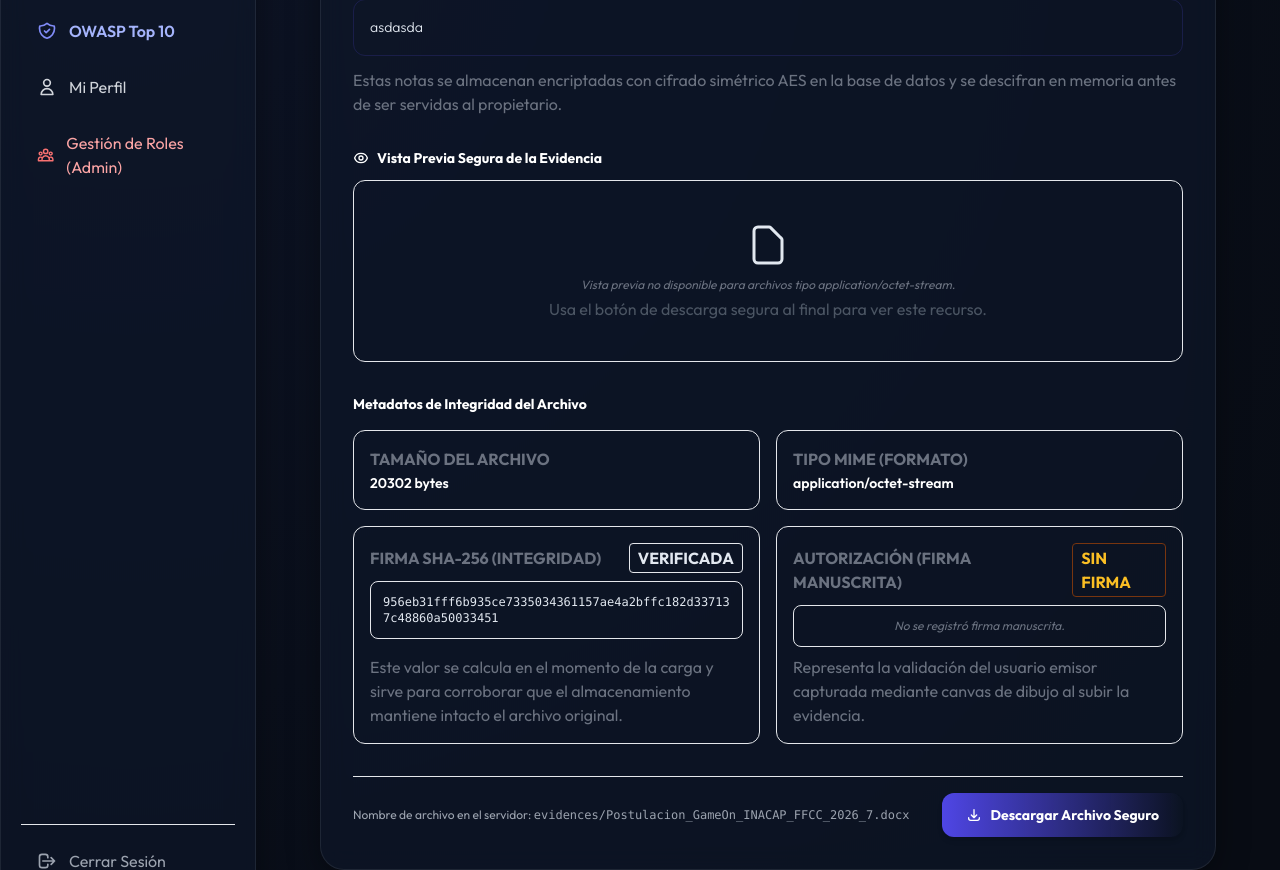
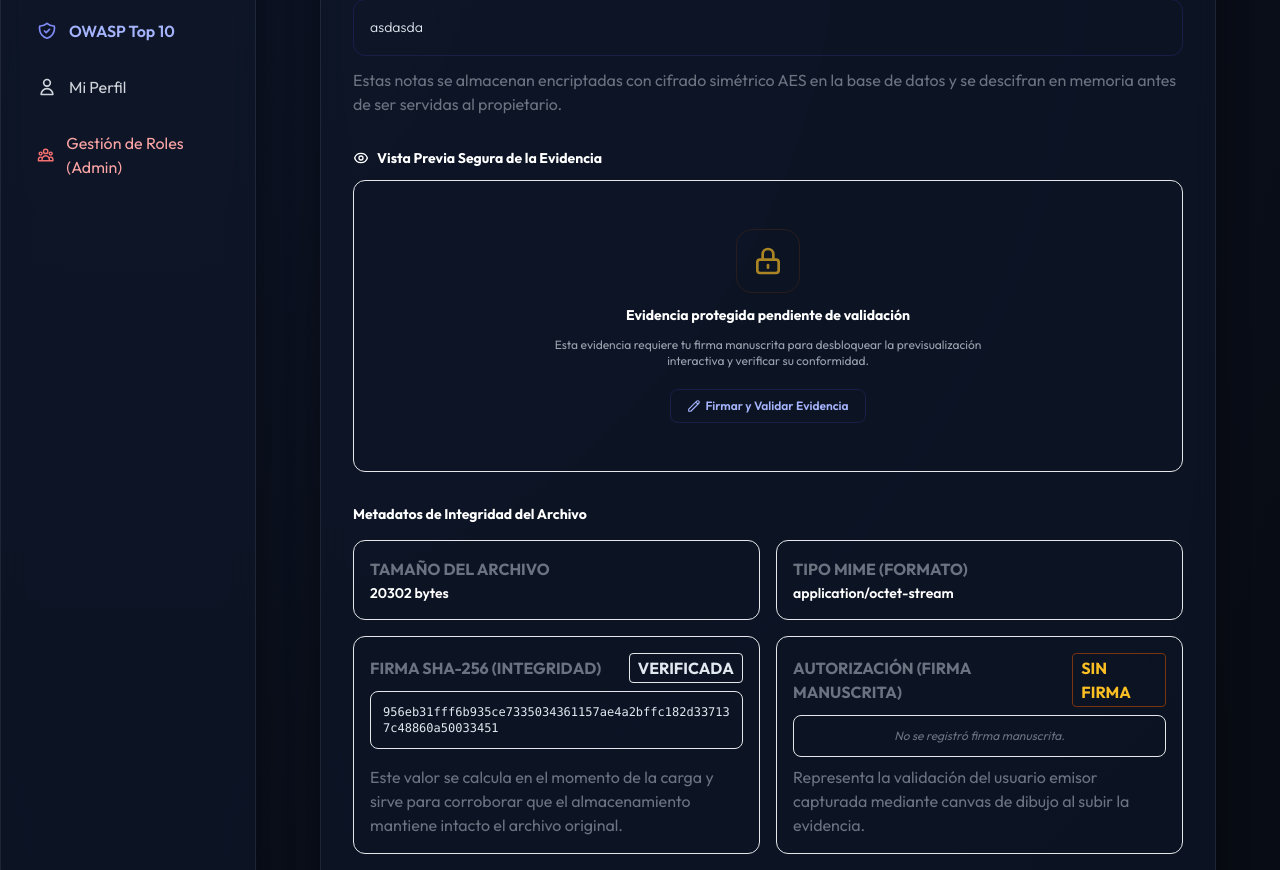
Before and after one commit to loiryoxd-code/Cloudd, a Django app: page /documents/1/ in a window 1280 px wide. Shown: the part 364-1234 px from the top of the page. Run offline with Django 4.2, Linux system fonts and the light colour scheme; a user stored in the database is signed in; data comes from the database, SQL or seed files in the repository.

Commit message:
Actualiza modelo y vista previa

```diff
--- a/documents/views.py
+++ b/documents/views.py
@@ -238,6 +238,16 @@ def document_preview(request, pk):
         )
         raise PermissionDenied("Acceso denegado a este recurso.")
 
+    # Prevent previewing if document is not signed/validated (OWASP A04:2021 Safe-by-default)
+    if not document.signature_image:
+        log_security_event(
+            request,
+            'UNAUTHORIZED_PREVIEW_UNSIGNED',
+            f"El usuario '{request.user.username}' intentó previsualizar el archivo ID {pk} sin estar firmado/validado.",
+            severity='WARNING'
+        )
+        raise PermissionDenied("Evidencia protegida pendiente de validación.")
+
     log_security_event(
         request,
         'DOCUMENT_PREVIEW',
--- a/templates/documents/detail.html
+++ b/templates/documents/detail.html
@@ -63,6 +63,27 @@
             </h3>
 
             <div class="p-4 rounded-xl bg-slate-900 bg-opacity-65 border border-slate-800 flex flex-col items-center justify-center min-h-40">
+                {% if not document.signature_image %}
+                    <!-- Censored/Locked State -->
+                    <div class="text-center py-8 space-y-3 w-full max-w-md">
+                        <div class="relative inline-block">
+                            <!-- Locked icon backdrop -->
+                            <div class="w-16 h-16 rounded-2xl bg-yellow-950 bg-opacity-40 border border-yellow-900 border-opacity-40 flex items-center justify-center text-yellow-400 mx-auto animate-pulse">
+                                <svg class="w-8 h-8" fill="none" viewBox="0 0 24 24" stroke="currentColor">
+                                    <path stroke-linecap="round" stroke-linejoin="round" stroke-width="2" d="M12 15v2m-6 4h12a2 2 0 002-2v-6a2 2 0 00-2-2H6a2 2 0 00-2 2v6a2 2 0 002 2zm10-10V7a4 4 0 00-8 0v4h8z"/>
+                                </svg>
+                            </div>
+                        </div>
+                        <h4 class="font-bold text-white text-sm">Evidencia protegida pendiente de validación</h4>
+                        <p class="text-xs text-gray-400">Esta evidencia requiere tu firma manuscrita para desbloquear la previsualización interactiva y verificar su conformidad.</p>
+                        <div class="pt-2">
+                            <a href="{% url 'documents:update' document.pk %}" class="inline-flex items-center space-x-1 px-4 py-2 bg-indigo-950 bg-opacity-50 hover:bg-opacity-80 border border-indigo-900 border-opacity-40 hover:border-indigo-800 text-xs text-indigo-300 font-semibold rounded-lg transition">
+                                <svg class="w-3.5 h-3.5" fill="none" viewBox="0 0 24 24" stroke="currentColor"><path stroke-linecap="round" stroke-linejoin="round" stroke-width="2" d="M15.232 5.232l3.536 3.536m-2.036-5.036a2.5 2.5 0 113.536 3.536L6.5 21.036H3v-3.572L16.732 3.732z"/></svg>
+                                <span>Firmar y Validar Evidencia</span>
+                            </a>
+                        </div>
+                    </div>
+                {% else %}
                     {% if document.content_type|slice:":6" == "image/" or document.file.name|slice:"-4:" == ".png" or document.file.name|slice:"-4:" == ".jpg" or document.file.name|slice:"-5:" == ".jpeg" %}
                         <img src="{% url 'documents:preview' document.pk %}" alt="{{ document.title }}" class="max-h-96 rounded-lg object-contain shadow-2xl border border-slate-850 bg-slate-950 p-1">
                     {% elif document.content_type == "application/pdf" or document.file.name|slice:"-4:" == ".pdf" %}
@@ -75,6 +96,7 @@
                             <p class="text-xs text-gray-500 italic">Vista previa no disponible para archivos tipo {{ document.content_type|default:"desconocido" }}.</p>
                             <p class="text-[10px] text-gray-600 mt-1">Usa el botón de descarga segura al final para ver este recurso.</p>
                         </div>
+                    {% endif %}
                 {% endif %}
             </div>
         </div>
```
Also changed, not shown: documents/tests.py (+9 -3 lines). Lines whose indentation alone changed are shown as unchanged.
